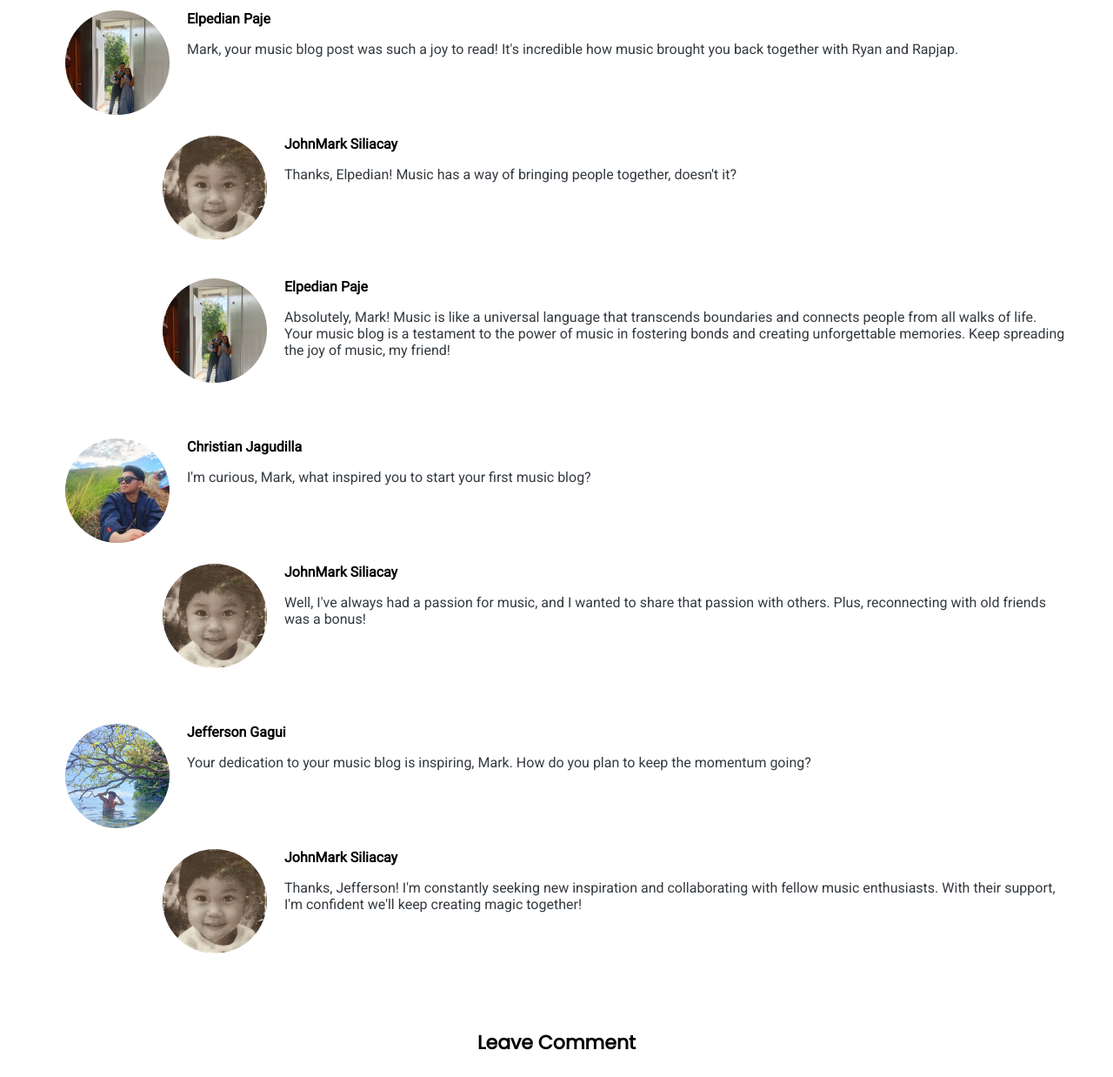
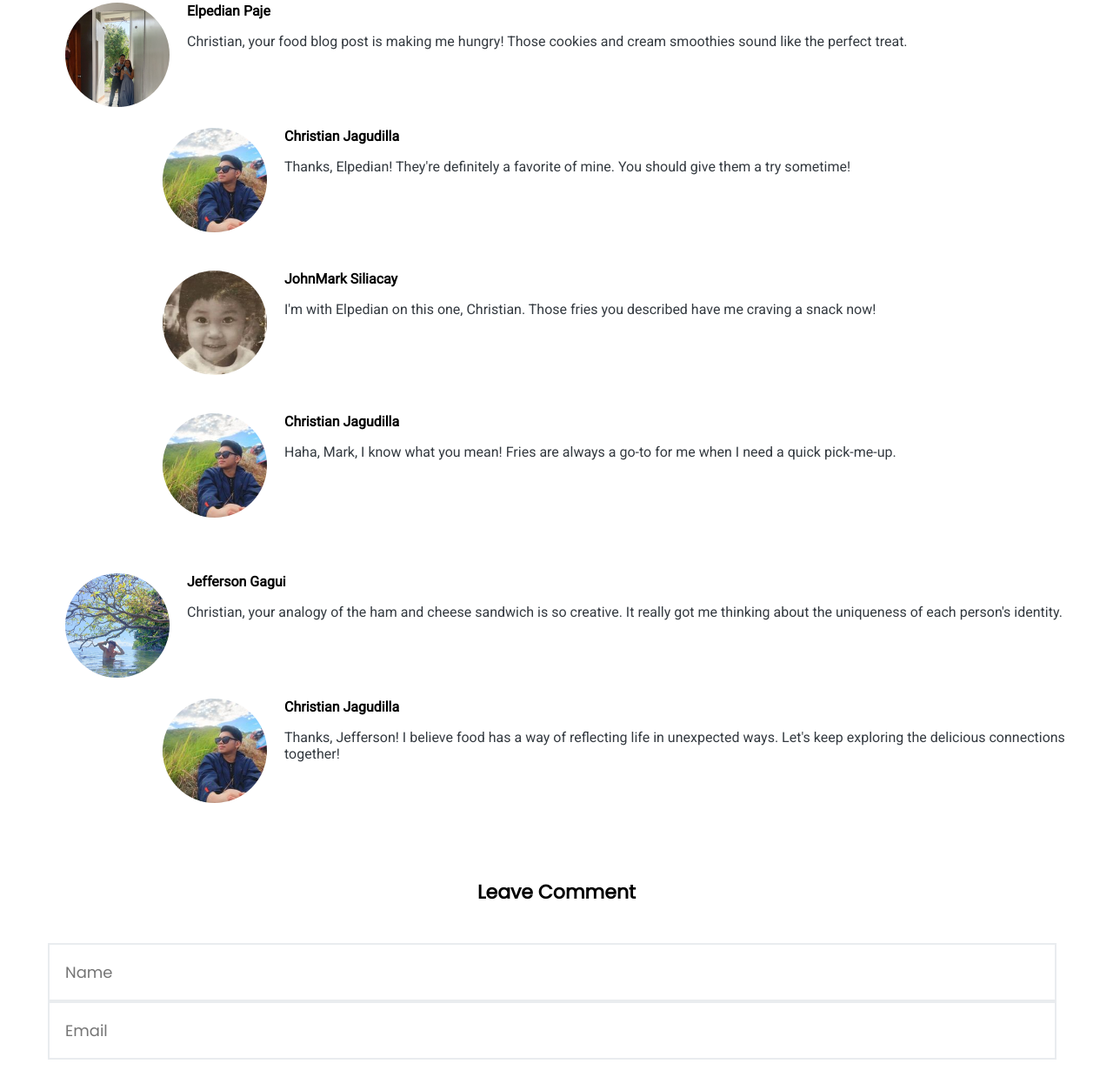
Before and after one commit to ElpedianPaje/Wanderlust-and-Grooves-Blog-Website, a plain HTML site: page food.html in a window 1280 px wide. Shown: the part 4212-5450 px from the top of the page at 87% size. Drawn offline with nearby package versions, Linux system fonts and the light colour scheme.

Commit message:
Update food.html

```diff
--- a/food.html
+++ b/food.html
@@ -147,7 +147,10 @@
                                     <h3 class="text-dark"> Christian Jagudilla </h3>
 
                                     <p class="text-secondary secondary-title">
-                                        Hi, I'm Mark, 23 years old. This is actually my first blog about music. Before, I only did covers of songs like band songs, country songs, and more. Because of this blog, I was able to reconnect with my first-year classmates, and the bond was still there, even though we pursued different courses. There's a picture of the three of us, Ryan, Rapjap, and me, that really brings a big smile to my face. I wasn't really expecting to be so happy after finishing the blog because we struggled a bit with the video part (haha!). Overall, this blog is meant for me to boost my confidence through music and to share my voice with everyone. It's my first time doing a voiceover, and I really love music, which is why I chose to create a music blog. Our performance turned out really well, and I'm happy that after a long planning process, we were finally able to make the blog happen. We filmed it in a beautiful place in Badiangon, and we gave our best performance. I'll continue pursuing my passion for music and expressing my dreams through it.
+                                        Kon'nichiwa! Welcome to my blog! I'm Christian Dalura Jagudilla, a 23-year-old food enthusiast. Through this platform, I aim to unveil the ultimate dining experiences for every occasion - from solo cravings to intimate dates and lively gatherings with friends and family. With an emphasis on affordability, these delectable dishes promise not only to tantalize your taste buds but also to weave cherished memories with your loved ones.
+                                    </p>
+                                    <p class="text-secondary secondary-title">
+                                        Embark on a culinary journey with me as we explore the delightful offerings of Vee Parks Emery's shop in the heart of South Poblacion, Medina. Indulge in a symphony of flavors that will leave you craving for more, all within the welcoming ambiance of a well-known local gem. Join me in savoring not just food, but unforgettable moments crafted with every bite.
                                     </p>
 
                                     <div class="post-tags d-flex flex-wrap justify-content-center">
@@ -224,7 +227,7 @@
                                             <div class="comment-content">
                                                 <h5 class="display-2 m-0"> Elpedian Paje </h5>
                                                 <p class="title-secondary text-dark">
-                                                    Mark, your music blog post was such a joy to read! It's incredible how music brought you back together with Ryan and Rapjap.
+                                                    Christian, your food blog post is making me hungry! Those cookies and cream smoothies sound like the perfect treat.
                                                 </p>
                                             </div>
                                         </div>
@@ -232,45 +235,16 @@
                                          <div class="reply py-2">
                                             <div class="d-flex">
                                                 <div class="avatar px-2">
-                                                    <img src="./assets/face/mark.jpg" class="rounded" alt="">
+                                                    <img src="./assets/face/christian.jpg" class="rounded" alt="">
                                                 </div>
                                                 <div class="comment-content">
-                                                    <h5 class="display-2 m-0"> JohnMark Siliacay </h5>
+                                                    <h5 class="display-2 m-0"> Christian Jagudilla </h5>
                                                     <p class="title-secondary text-dark">
-                                                        Thanks, Elpedian! Music has a way of bringing people together, doesn't it?
+                                                        Thanks, Elpedian! They're definitely a favorite of mine. You should give them a try sometime!
                                                     </p>
                                                 </div>
                                             </div>
                                         </div>
-                                        <div class="reply py-2">
-                                            <div class="d-flex">
-                                                <div class="avatar px-2">
-                                                    <img src="./assets/face/elpedian.jpg" class="rounded" alt="">
-                                                </div>
-                                                <div class="comment-content">
-                                                    <h5 class="display-2 m-0"> Elpedian Paje </h5>
-                                                    <p class="title-secondary text-dark">
-                                                        Absolutely, Mark! Music is like a universal language that transcends boundaries and connects people from all walks of life. Your music blog is a testament to the power of music in fostering bonds and creating unforgettable memories. Keep spreading the joy of music, my friend!
-                                                    </p>
-                                                </div>
-                                            </div>
-                                        </div>
-                                    </div>
-                                    <div class="comment-item py-2">
-                                        <div class="d-flex">
-                                            <div class="avatar px-2">
-                                                <img src="./assets/face/christian.jpg" class="rounded" alt="">
-                                            </div>
-                                            <div class="comment-content">
-                                                <h5 class="display-2 m-0"> Christian Jagudilla </h5>
-                                                <p class="title-secondary text-dark">
-                                                    I'm curious, Mark, what inspired you to start your first music blog?
-                                                </p>
-
-                                            </div>
-                                        </div>
-
-                                        <!-- comment reply -->
                                         <div class="reply py-2">
                                             <div class="d-flex">
                                                 <div class="avatar px-2">
@@ -279,7 +253,20 @@
                                                 <div class="comment-content">
                                                     <h5 class="display-2 m-0"> JohnMark Siliacay </h5>
                                                     <p class="title-secondary text-dark">
-                                                        Well, I've always had a passion for music, and I wanted to share that passion with others. Plus, reconnecting with old friends was a bonus!
+                                                        I'm with Elpedian on this one, Christian. Those fries you described have me craving a snack now!
+                                                    </p>
+                                                </div>
+                                            </div>
+                                        </div>
+                                        <div class="reply py-2">
+                                            <div class="d-flex">
+                                                <div class="avatar px-2">
+                                                    <img src="./assets/face/christian.jpg" class="rounded" alt="">
+                                                </div>
+                                                <div class="comment-content">
+                                                    <h5 class="display-2 m-0"> Christian Jagudilla </h5>
+                                                    <p class="title-secondary text-dark">
+                                                        Haha, Mark, I know what you mean! Fries are always a go-to for me when I need a quick pick-me-up.
                                                     </p>
                                                 </div>
                                             </div>
@@ -293,7 +280,7 @@
                                             <div class="comment-content">
                                                 <h5 class="display-2 m-0"> Jefferson Gagui </h5>
                                                 <p class="title-secondary text-dark">
-                                                    Your dedication to your music blog is inspiring, Mark. How do you plan to keep the momentum going?
+                                                    Christian, your analogy of the ham and cheese sandwich is so creative. It really got me thinking about the uniqueness of each person's identity.
                                                 </p>
 
                                             </div>
@@ -303,12 +290,12 @@
                                         <div class="reply py-2">
                                             <div class="d-flex">
                                                 <div class="avatar px-2">
-                                                    <img src="./assets/face/mark.jpg" class="rounded" alt="">
+                                                    <img src="./assets/face/christian.jpg" class="rounded" alt="">
                                                 </div>
                                                 <div class="comment-content">
-                                                    <h5 class="display-2 m-0"> JohnMark Siliacay </h5>
+                                                    <h5 class="display-2 m-0"> Christian Jagudilla </h5>
                                                     <p class="title-secondary text-dark">
-                                                        Thanks, Jefferson! I'm constantly seeking new inspiration and collaborating with fellow music enthusiasts. With their support, I'm confident we'll keep creating magic together!
+                                                        Thanks, Jefferson! I believe food has a way of reflecting life in unexpected ways. Let's keep exploring the delicious connections together!
                                                     </p>
                                                 </div>
                                             </div>
```
